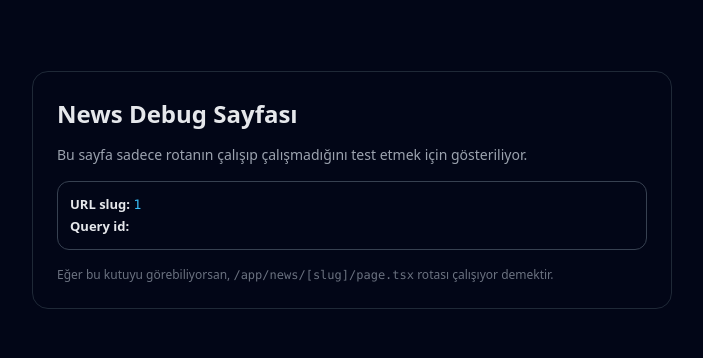
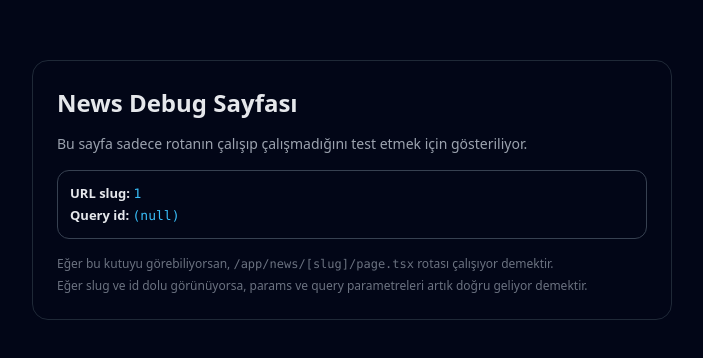
Before and after one commit to gurkankose1/nextjs-boilerplate, a Next.js app: page /news/1 in a window 1280 px wide. Shown: the part 210-568 px from the top of the page, without its empty margins (288-991 px from the left). Built offline with nearby package versions, Linux system fonts and the light colour scheme.

Commit message:
Update page.tsx

```diff
--- a/app/news/[slug]/page.tsx
+++ b/app/news/[slug]/page.tsx
@@ -1,3 +1,5 @@
+export const dynamic = "force-dynamic";
+
 type PageProps = {
   params: {
     slug: string;
@@ -55,7 +57,13 @@ export default function NewsArticleDebugPage({
         >
           News Debug Sayfası
         </h1>
-        <p style={{ fontSize: "14px", color: "#9ca3af", marginBottom: "16px" }}>
+        <p
+          style={{
+            fontSize: "14px",
+            color: "#9ca3af",
+            marginBottom: "16px"
+          }}
+        >
           Bu sayfa sadece rotanın çalışıp çalışmadığını test etmek için
           gösteriliyor.
         </p>
@@ -72,11 +80,11 @@ export default function NewsArticleDebugPage({
         >
           <p>
             <strong>URL slug:</strong>{" "}
-            <code style={{ color: "#38bdf8" }}>{slug}</code>
+            <code style={{ color: "#38bdf8" }}>{slug ?? "(null)"}</code>
           </p>
           <p>
             <strong>Query id:</strong>{" "}
-            <code style={{ color: "#38bdf8" }}>{id}</code>
+            <code style={{ color: "#38bdf8" }}>{id ?? "(null)"}</code>
           </p>
         </div>
 
@@ -87,8 +95,18 @@ export default function NewsArticleDebugPage({
             color: "#6b7280"
           }}
         >
-          Eğer bu kutuyu görebiliyorsan, <code>/app/news/[slug]/page.tsx</code>{" "}
-          rotası çalışıyor demektir.
+          Eğer bu kutuyu görebiliyorsan,{" "}
+          <code>/app/news/[slug]/page.tsx</code> rotası çalışıyor demektir.
+        </p>
+        <p
+          style={{
+            marginTop: "4px",
+            fontSize: "12px",
+            color: "#6b7280"
+          }}
+        >
+          Eğer slug ve id dolu görünüyorsa, params ve query parametreleri artık
+          doğru geliyor demektir.
         </p>
       </div>
     </main>
```
